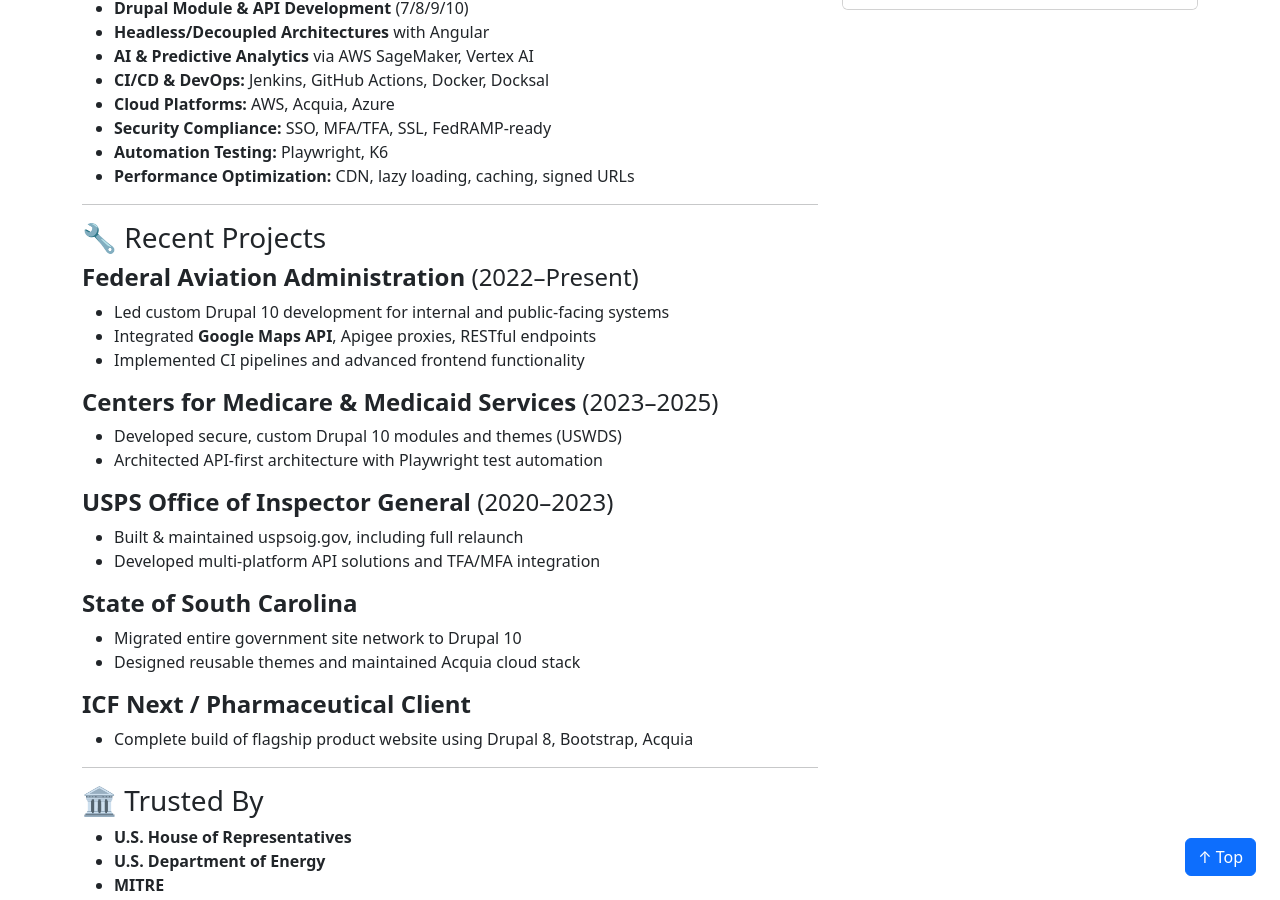
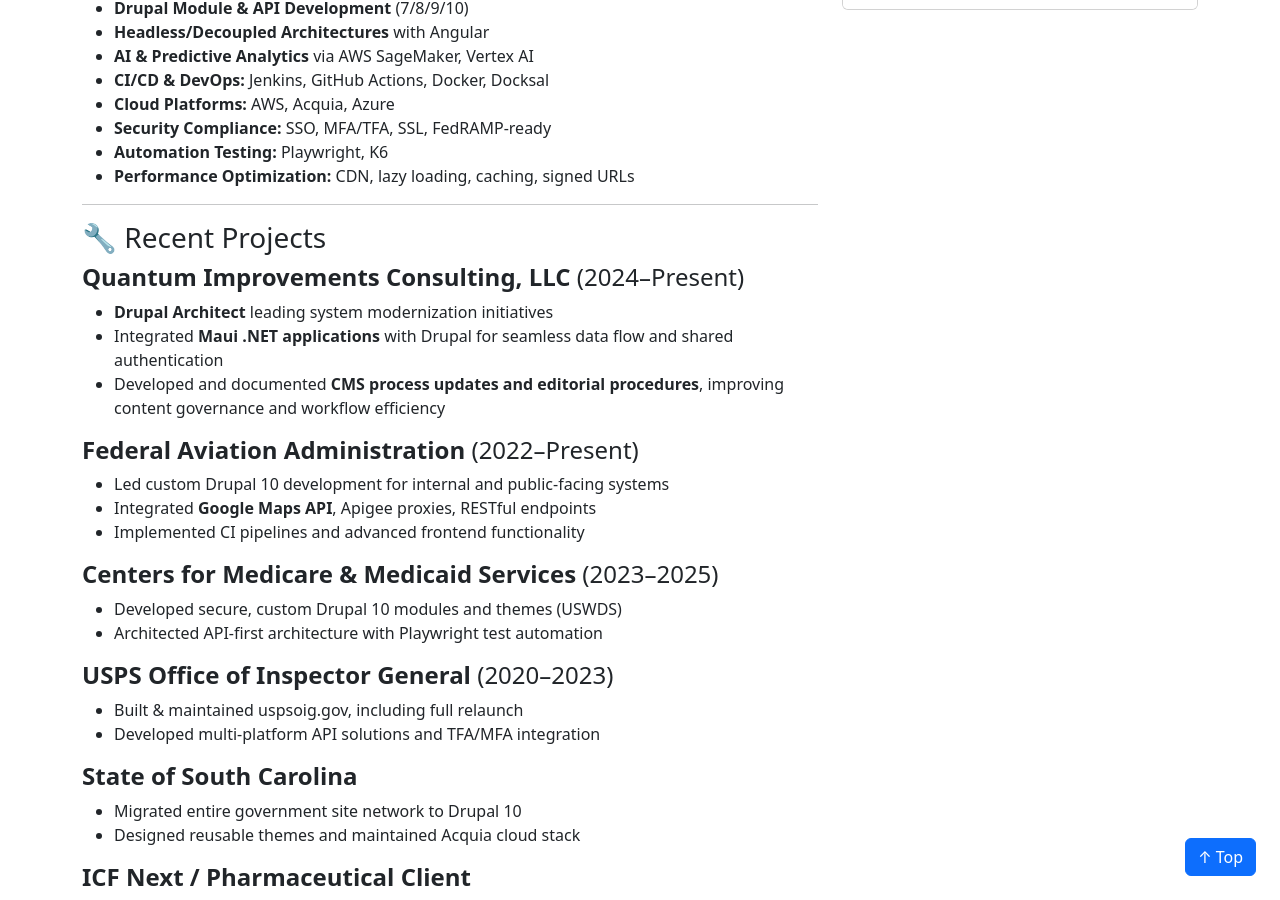
Before and after one commit to xandermar/foxtrot, a Jekyll site: the page built from portfolio.md, in a window 1280 px wide and 900 px high, scrolled down 401 px. Built offline with Jekyll 4.4.1, drawn with Linux system fonts in a browser that asks for light colours.

Commit message:
Add main style CSS file and update portfolio with recent project details

```diff
--- /dev/null
+++ b/assets/css/style.css
@@ -0,0 +1 @@
+/* main style */
--- a/portfolio.md
+++ b/portfolio.md
@@ -31,6 +31,12 @@
 ---
 
 ### 🔧 Recent Projects
+
+#### **Quantum Improvements Consulting, LLC** (2024–Present)
+
+* **Drupal Architect** leading system modernization initiatives
+* Integrated **Maui .NET applications** with Drupal for seamless data flow and shared authentication
+* Developed and documented **CMS process updates and editorial procedures**, improving content governance and workflow efficiency
 
 #### **Federal Aviation Administration** (2022–Present)
 
```
